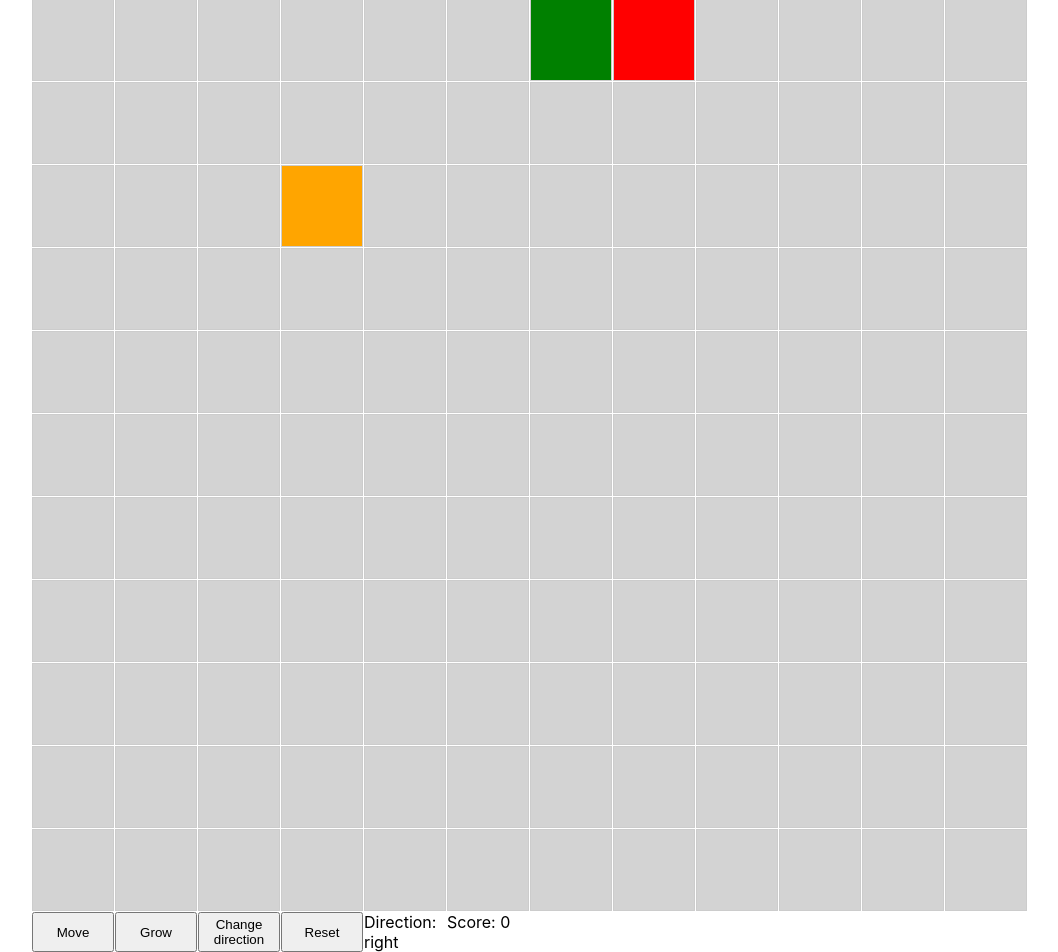
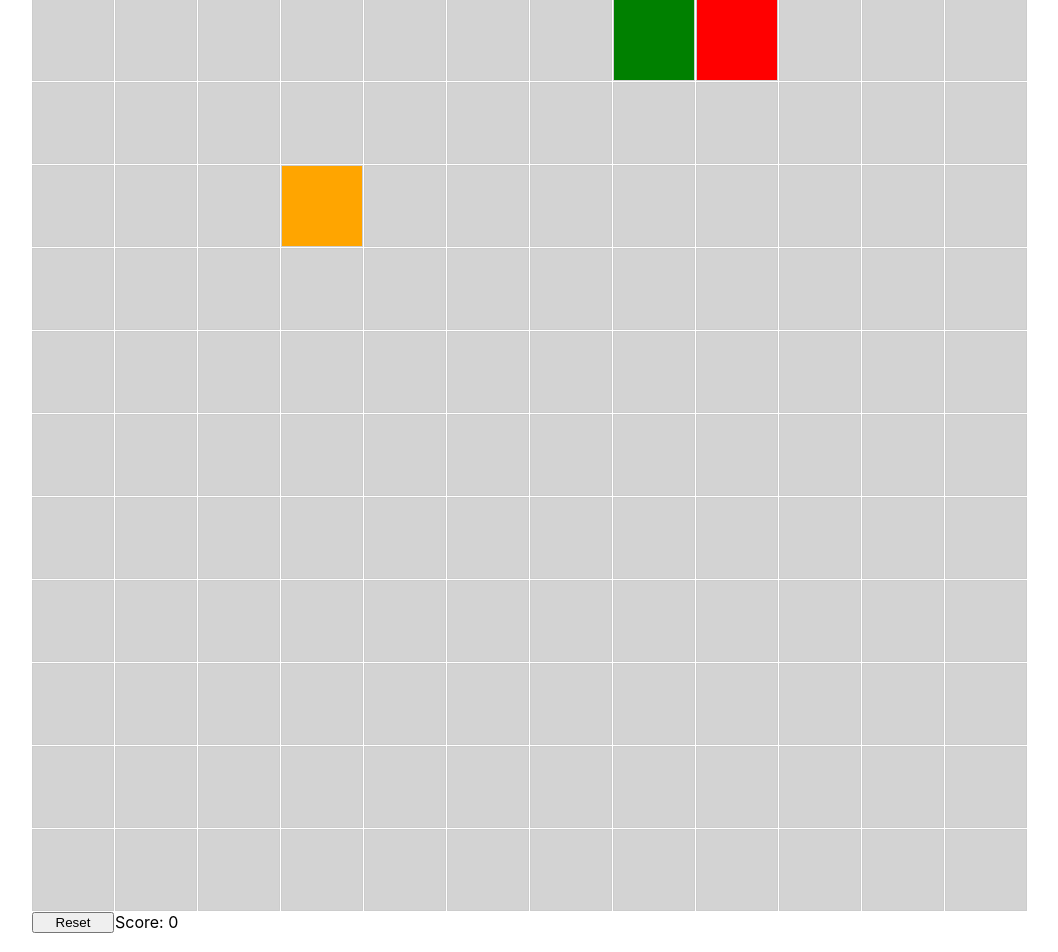
Before and after one commit to douglasnavarro/snake-react, a React (Create React App) app: page / in a window 1280 px wide. Shown: the part 4-956 px from the top of the page, without its empty margins (128-1186 px from the left). Built offline with nearby package versions, Linux system fonts and the light colour scheme.

Commit message:
remove unused functions

```diff
--- a/src/Grid.tsx
+++ b/src/Grid.tsx
@@ -136,7 +136,7 @@ const useGame = (
 }
 
 const Grid: React.FC = () => {
-  const { snake, direction, move, grow, setDirection, resetSnake } = useSnake()
+  const { snake, move, grow, resetSnake } = useSnake()
 
   const [reward, setReward] = useState<{ row: number; col: number }>({
     row: 3,
@@ -195,11 +195,7 @@ const Grid: React.FC = () => {
           ></div>
         )
       })}
-      <button onClick={move}>Move</button>
-      <button onClick={grow}>Grow</button>
-      <button onClick={() => setDirection('down')}>Change direction</button>
       <button onClick={handleReset}>Reset</button>
-      <span>Direction: {direction}</span>
       <span>Score: {score}</span>
     </div>
   )
```
